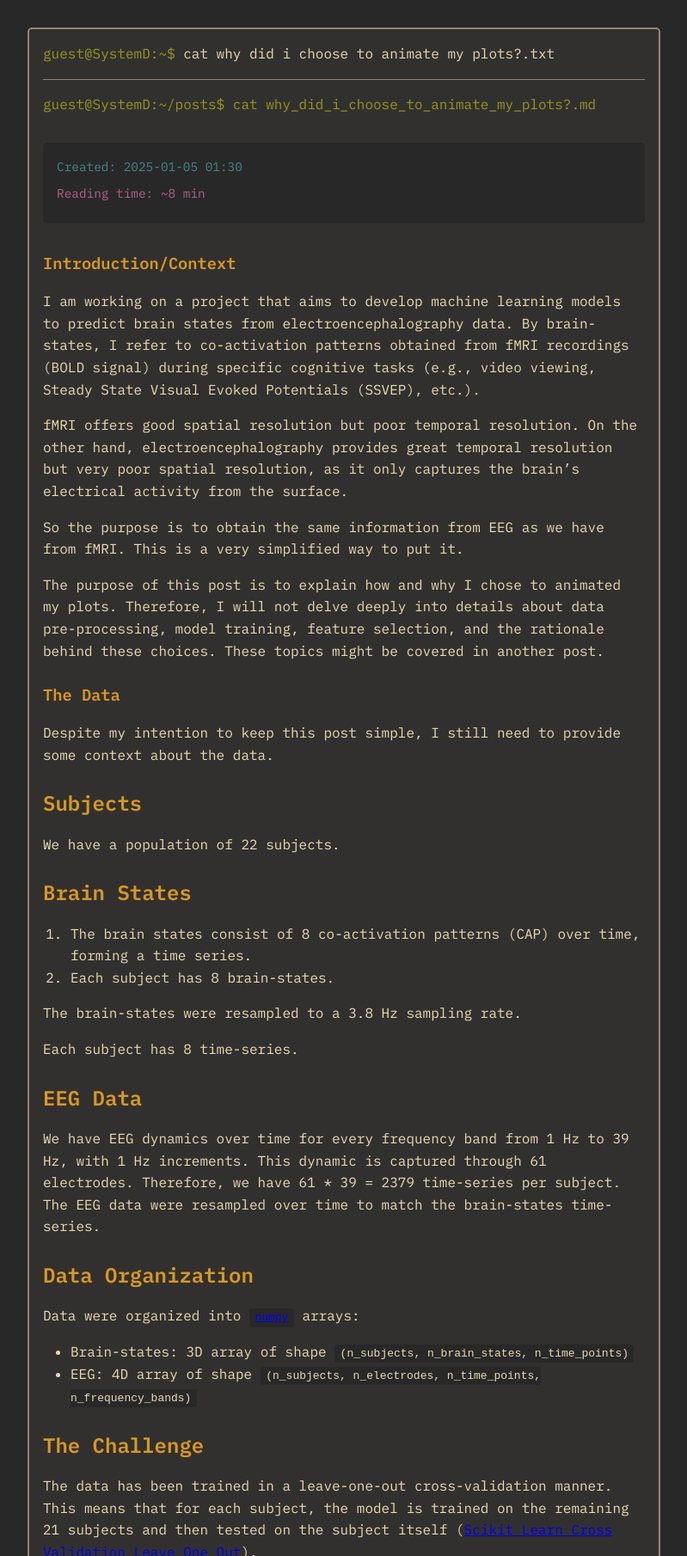
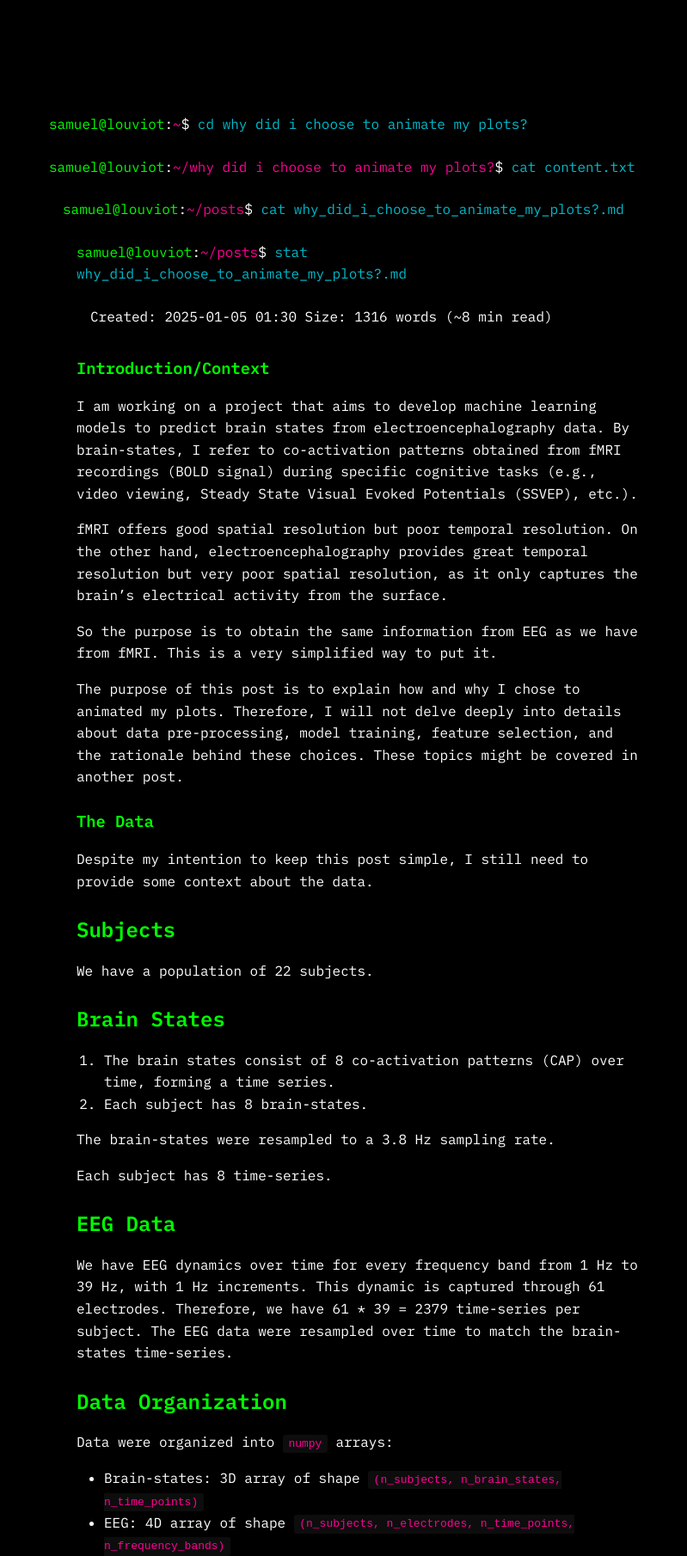
Before and after one commit to Sam54000/Sam54000.github.io, a Jekyll site: the page built from _posts/2025-01-04-why-did-I-choose-to-animate-my-plots.markdown, in a window 1280 px wide, cut to the strip 0-1810 px from the top of the page. Shown: the whole strip at 86% size, without its empty margins (240-1039 px from the left). Built offline with Jekyll 4.4.1, drawn with Linux system fonts in a browser that asks for light colours; some of the changed text lies outside the part shown.

Commit message:
modified template

```diff
--- a/_layouts/post.html
+++ b/_layouts/post.html
@@ -2,22 +2,28 @@
 layout: terminal
 ---
 
-<div class="post-header">
-    <span class="prompt">guest@{{ site.title }}:~/posts$</span> cat {{ page.title | downcase | replace: ' ', '_' }}.md
+<div class="command-block">
+    <span class="prompt">samuel@louviot</span>:<span class="path">~/posts</span>$ <span class="command">cat {{ page.title | downcase | replace: ' ', '_' }}.md</span>
 </div>
 
-<div class="post-metadata">
-    <span class="post-date">Created: {{ page.date | date: "%Y-%m-%d %H:%M" }}</span>
-    {% if page.last_modified_at %}
-    <span class="post-date">Modified: {{ page.last_modified_at | date: "%Y-%m-%d %H:%M" }}</span>
-    {% endif %}
-
-    {% assign words = content | number_of_words %}
-    <span class="reading-time">Reading time: ~{{ words | divided_by: 180 | plus: 1 }} min</span>
+<div class="metadata-block command-output">
+    <div class="command-block">
+        <span class="prompt">samuel@louviot</span>:<span class="path">~/posts</span>$ <span class="command">stat {{ page.title | downcase | replace: ' ', '_' }}.md</span>
+    </div>
+    <div class="command-output">
+        Created: {{ page.date | date: "%Y-%m-%d %H:%M" }}
+        {% if page.last_modified_at %}
+        Modified: {{ page.last_modified_at | date: "%Y-%m-%d %H:%M" }}
+        {% endif %}
+        {% assign words = content | number_of_words %}
+        Size: {{ words }} words (~{{ words | divided_by: 180 | plus: 1 }} min read)
+    </div>
 
     {% if page.tags.size > 0 %}
-    <div class="tags">
-        <span class="prompt">> ls tags/</span>
+    <div class="command-block">
+        <span class="prompt">samuel@louviot</span>:<span class="path">~/posts</span>$ <span class="command">ls tags/</span>
+    </div>
+    <div class="command-output tags">
         {% for tag in page.tags %}
         <span class="tag">{{ tag }}</span>
         {% endfor %}
@@ -25,60 +31,35 @@ layout: terminal
     {% endif %}
 </div>
 
-<article class="post">
+<article class="post command-output">
     {{ content }}
 </article>
 
-<div class="post-footer">
-    <div class="navigation">
+<div class="navigation command-output">
+    {% if page.previous.url or page.next.url %}
+    <div class="command-block">
+        <span class="prompt">samuel@louviot</span>:<span class="path">~/posts</span>$ <span class="command">ls related_posts/</span>
+    </div>
+    <div class="command-output">
         {% if page.previous.url %}
-        <a class="prev" href="{{page.previous.url}}">&lt; {{ page.previous.title }}</a>
+        <div>previous: <a href="{{page.previous.url}}">{{ page.previous.title }}</a></div>
         {% endif %}
         {% if page.next.url %}
-        <a class="next" href="{{page.next.url}}">{{ page.next.title }} &gt;</a>
+        <div>next: <a href="{{page.next.url}}">{{ page.next.title }}</a></div>
         {% endif %}
     </div>
+    {% endif %}
 </div>
 
 <style>
-    .post-header {
+    .metadata-block {
         margin-bottom: 2rem;
-        color: var(--green);
-    }
-
-    .post-metadata {
-        background-color: var(--bg);
-        padding: 1rem;
-        border-radius: 5px;
-        margin-bottom: 2rem;
-        font-size: 0.9rem;
-    }
-
-    .post-metadata > * {
-        display: block;
-        margin-bottom: 0.5rem;
-    }
-
-    .post-date {
-        color: var(--blue);
-    }
-
-    .reading-time {
-        color: var(--purple);
-    }
-
-    .tags {
-        margin-top: 1rem;
     }
 
     .tag {
         display: inline-block;
-        background-color: var(--bg-soft);
-        color: var(--aqua);
-        padding: 0.2rem 0.5rem;
-        margin: 0.2rem;
-        border-radius: 3px;
-        font-size: 0.8rem;
+        color: var(--pink);
+        margin-right: 1rem;
     }
 
     .post {
@@ -91,53 +72,22 @@ layout: terminal
         margin: 1rem 0;
     }
 
-    .post-footer {
+    .navigation {
         margin-top: 3rem;
-        padding-top: 1rem;
-        border-top: 1px solid var(--gray);
     }
 
-    .navigation {
-        display: flex;
-        justify-content: space-between;
-        flex-wrap: wrap;
-        gap: 1rem;
-    }
-
-    .navigation a {
-        color: var(--blue);
-        text-decoration: none;
-        font-size: 0.9rem;
-    }
-
-    .navigation a:hover {
-        color: var(--aqua);
-    }
-
-    /* Code block styling */
-    .highlight {
-        background-color: var(--bg);
-        padding: 1rem;
-        border-radius: 5px;
-        margin: 1rem 0;
-        overflow-x: auto;
-    }
-
-    /* Blockquote styling */
     blockquote {
-        border-left: 3px solid var(--yellow);
+        border-left: 3px solid var(--pink);
         padding-left: 1rem;
         margin: 1rem 0;
         color: var(--gray);
     }
 
-    /* List styling */
     .post ul, .post ol {
         margin-left: 2rem;
         margin-bottom: 1rem;
     }
 
-    /* Table styling */
     table {
         width: 100%;
         border-collapse: collapse;
@@ -151,6 +101,6 @@ layout: terminal
 
     th {
         background-color: var(--bg-soft);
-        color: var(--yellow);
+        color: var(--green);
     }
 </style>
--- a/_layouts/terminal.html
+++ b/_layouts/terminal.html
@@ -10,17 +10,13 @@
     <style>
         :root {
             /* Gruvbox Dark Colors */
-            --bg: #282828;
-            --bg-soft: #32302f;
-            --fg: #ebdbb2;
-            --red: #cc241d;
-            --green: #98971a;
-            --yellow: #d79921;
-            --blue: #458588;
-            --purple: #b16286;
-            --aqua: #689d6a;
-            --gray: #928374;
-            --orange: #d65d0e;
+            --bg: #000000;
+            --bg-soft: #0d0d0d;
+            --fg: #ffffff;
+            --green: #0f0;
+            --blue: #0bc;
+            --pink: #ff0096;
+            --gray: #888888;
         }
 
         * {
@@ -35,63 +31,41 @@
             color: var(--fg);
             line-height: 1.6;
             padding: 2rem;
-            max-width: 800px;
-            margin: 0 auto;
+            max-width: 750px;
+            margin: 100px auto;
         }
 
         .terminal-window {
-            background-color: var(--bg-soft);
-            border: 2px solid var(--gray);
-            border-radius: 5px;
-            padding: 1rem;
             margin-bottom: 2rem;
         }
 
-        .terminal-header {
-            border-bottom: 1px solid var(--gray);
-            padding-bottom: 1rem;
-            margin-bottom: 1rem;
+        .command-block {
+            margin-bottom: 1.5rem;
         }
 
         .prompt {
             color: var(--green);
         }
 
-        .cursor {
-            display: inline-block;
-            width: 8px;
-            height: 1em;
-            background-color: var(--fg);
-            animation: blink 1s step-end infinite;
+        .path {
+            color: var(--pink);
         }
 
-        @keyframes blink {
-            50% { opacity: 0; }
+        .command {
+            color: var(--blue);
         }
 
-        nav {
-            margin: 2rem 0;
+        a {
+            color: var(--blue);
+            text-decoration: none;
         }
 
-        nav a {
-            color: var(--blue);
-            text-decoration: none;
-            margin-right: 1.5rem;
-            position: relative;
-        }
-
-        nav a:hover {
-            color: var(--aqua);
-        }
-
-        nav a::before {
-            content: '>';
-            color: var(--green);
-            margin-right: 0.5rem;
+        a:hover {
+            text-decoration: underline;
         }
 
         h1, h2, h3 {
-            color: var(--yellow);
+            color: var(--green);
             margin: 1.5rem 0 1rem 0;
         }
 
@@ -99,69 +73,54 @@
             margin-bottom: 1rem;
         }
 
-        .post-list {
-            list-style: none;
-        }
-
-        .post-list li {
-            margin-bottom: 1rem;
-        }
-
-        .post-date {
-            color: var(--gray);
-        }
-
-        .post-link {
-            color: var(--blue);
-            text-decoration: none;
-        }
-
-        .post-link:hover {
-            color: var(--aqua);
-        }
-
-        footer {
-            margin-top: 3rem;
-            padding-top: 1rem;
-            border-top: 1px solid var(--gray);
-            color: var(--gray);
-            font-size: 0.9rem;
+        .content-block {
+            margin: 1rem 0;
         }
 
         code {
-            background-color: var(--bg);
+            background-color: var(--bg-soft);
             padding: 0.2rem 0.4rem;
             border-radius: 3px;
+            color: var(--pink);
         }
 
         pre {
-            background-color: var(--bg);
+            background-color: var(--bg-soft);
             padding: 1rem;
             border-radius: 5px;
             overflow-x: auto;
             margin: 1rem 0;
         }
+
+        footer {
+            margin-top: 3rem;
+            color: var(--gray);
+            font-size: 0.9rem;
+        }
+
+        .command-output {
+            padding-left: 1rem;
+            margin: 0.5rem 0;
+        }
     </style>
 </head>
 <body>
     <div class="terminal-window">
-        <div class="terminal-header">
-            <span class="prompt">guest@{{ site.title }}:~$</span> cat {{ page.title | downcase }}.txt
+        <div class="command-block">
+            <span class="prompt">samuel@louviot</span>:<span class="path">~</span>$ <span class="command">cd {{ page.title | downcase }}</span>
         </div>
-        <div class="terminal-content">
+        <div class="command-block">
+            <span class="prompt">samuel@louviot</span>:<span class="path">~/{{ page.title | downcase }}</span>$ <span class="command">cat content.txt</span>
+        </div>
+        <div class="command-output">
             {{ content }}
         </div>
     </div>
 
-    <nav>
-        <a href="/">home</a>
-        <a href="/about">about</a>
-        <a href="/blog">blog</a>
-        <a href="/projects">projects</a>
-    </nav>
-
     <footer>
-        <p>© {{ site.time | date: '%Y' }} {{ site.title }} | Built with <span style="color: var(--red);">♥</span> using Jekyll</p>
+        <div class="command-block">
+            <span class="prompt">samuel@louviot</span>:<span class="path">~</span>$ <span class="command">echo "© {{ site.time | date: '%Y' }} Samuel Louviot"</span>
+        </div>
     </footer>
 </body>
 </html>
```
Also changed, not shown: _drafts/2025-02-07-job-application-platform-circus.markdown (+8 -2 lines).
